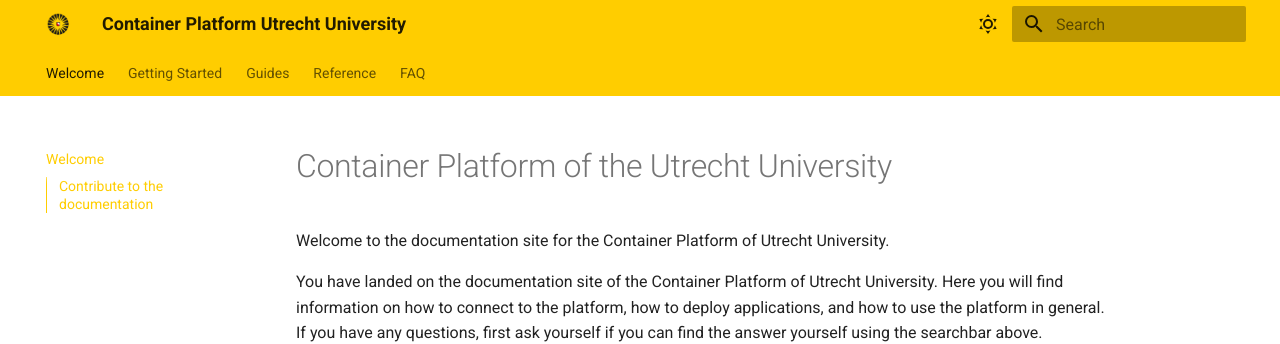
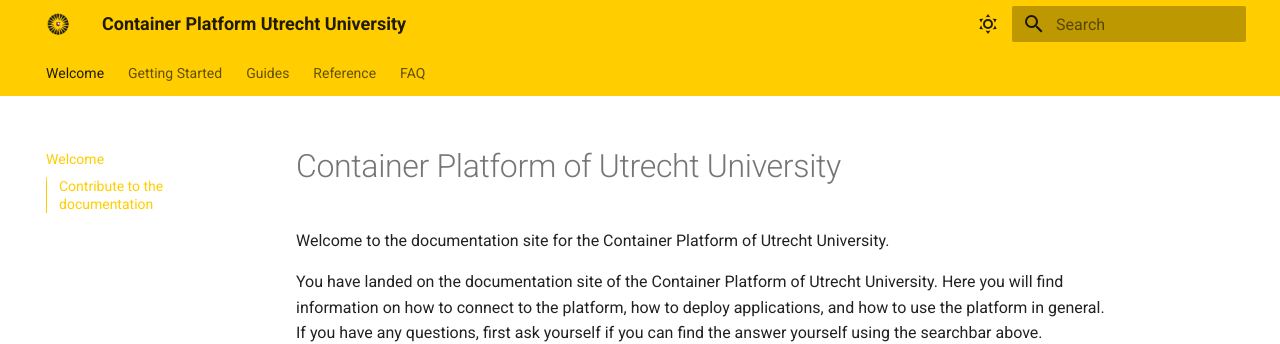
Before and after one commit to UtrechtUniversity/containerplatform-docs, an MkDocs documentation site: the page built from docs/index.md, in a window 1280 px wide and 1060 px high. Shown: the top 344 px of the window. Built offline with MkDocs 1.6.1 and Material for MkDocs 9.7.7, drawn with Linux system fonts in a browser that asks for light colours.

Commit message:
remove unneeded 'the' in heading
Signed-off-by: Rene Hoos <r.w.a.hoos@uu.nl>

```diff
--- a/docs/index.md
+++ b/docs/index.md
@@ -1,4 +1,4 @@
-# Container Platform of the Utrecht University
+# Container Platform of Utrecht University
 
 Welcome to the documentation site for the Container Platform of Utrecht University.
 
```
